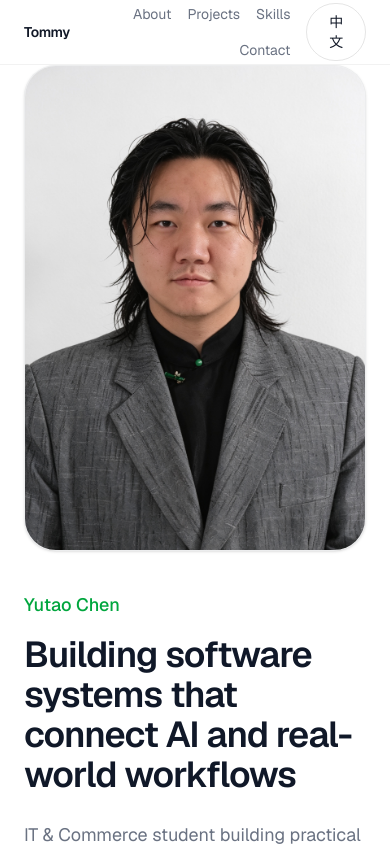
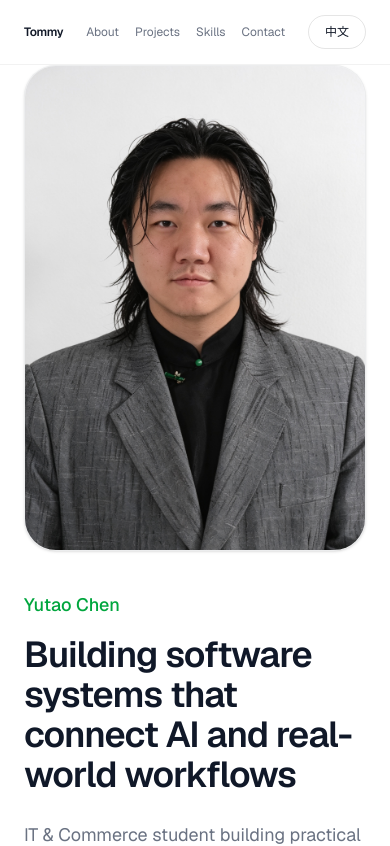
Before and after one commit to Tommy-Eareast/tommy-profile, a Next.js app: page / in a window 390 px wide. Shown: the top 846 px of the page. Built offline with nearby package versions, Linux system fonts and the light colour scheme.

Commit message:
fix: improve mobile experience

```diff
--- a/src/app/layout.tsx
+++ b/src/app/layout.tsx
@@ -1,3 +1,4 @@
+import { LanguageProvider } from "@/lib/LanguageContext";
 import type { Metadata } from "next";
 import { Geist, Geist_Mono } from "next/font/google";
 import "./globals.css";
@@ -35,7 +36,9 @@ export default function RootLayout({
 }>) {
     return (
         <html lang="en">
-            <body className={geistSans.className}>{children}</body>
+            <body className={geistSans.className}>
+                <LanguageProvider>{children}</LanguageProvider>
+            </body>
         </html>
     );
 }
--- /dev/null
+++ b/src/lib/LanguageContext.tsx
@@ -0,0 +1,50 @@
+"use client";
+
+import { createContext, useContext, useMemo, useState } from "react";
+
+import en from "@/messages/en";
+import zh from "@/messages/zh";
+
+type Language = "en" | "zh";
+
+type LanguageContextType = {
+    language: Language;
+    toggleLanguage: () => void;
+    messages: typeof en;
+};
+
+const LanguageContext = createContext<LanguageContextType | undefined>(
+    undefined,
+);
+
+export function LanguageProvider({ children }: { children: React.ReactNode }) {
+    const [language, setLanguage] = useState<Language>("en");
+
+    const toggleLanguage = () => {
+        setLanguage((prev) => (prev === "en" ? "zh" : "en"));
+    };
+
+    const messages = useMemo(() => (language === "en" ? en : zh), [language]);
+
+    return (
+        <LanguageContext.Provider
+            value={{
+                language,
+                toggleLanguage,
+                messages,
+            }}
+        >
+            {children}
+        </LanguageContext.Provider>
+    );
+}
+
+export function useLanguage() {
+    const context = useContext(LanguageContext);
+
+    if (!context) {
+        throw new Error("useLanguage must be used inside LanguageProvider");
+    }
+
+    return context;
+}
--- a/src/lib/useLanguage.ts
+++ /dev/null
@@ -1,18 +0,0 @@
-"use client";
-
-import { useState } from "react";
-
-import en from "@/messages/en";
-import zh from "@/messages/zh";
-
-export default function useLanguage() {
-    const [language, setLanguage] = useState<"en" | "zh">("en");
-
-    const messages = language === "en" ? en : zh;
-
-    return {
-        language,
-        setLanguage,
-        messages,
-    };
-}
--- a/src/sections/Footer.tsx
+++ b/src/sections/Footer.tsx
@@ -4,7 +4,7 @@ export default function Footer() {
     return (
         <footer className="border-t border-black/5 py-8">
             <Container>
-                <div className="flex items-center justify-between text-sm text-gray-400">
+                <div className="flex items-center flex-col justify-between gap-3 sm:flex-row text-sm text-gray-400">
                     <p>© 2026 Tommy</p>
 
                     <a href="#hero" className="transition hover:text-gray-600">
--- a/src/sections/Hero.tsx
+++ b/src/sections/Hero.tsx
@@ -1,8 +1,12 @@
+"use client";
+
+import { useLanguage } from "@/lib/LanguageContext";
 import Button from "@/components/Button";
 import Container from "@/components/Container";
 import Image from "next/image";
 
 export default function Hero() {
+    const { messages } = useLanguage();
     return (
         <section id="hero" className="flex min-h-[90vh] items-center">
             <Container>
@@ -15,7 +19,7 @@ export default function Hero() {
                                 color: "var(--primary-color)",
                             }}
                         >
-                            Yutao Chen
+                            {messages.hero.name}
                         </p>
 
                         <h1 className="mb-6 text-4xl font-semibold tracking-tight text-gray-900 sm:text-5xl lg:text-7xl">
@@ -29,7 +33,7 @@ export default function Hero() {
                             thinking.
                         </p>
 
-                        <div className="flex flex-wrap gap-4">
+                        <div className="flex flex-col gap-3 sm:flex-row sm:flex-wrap">
                             <Button href="#projects">View Projects</Button>
 
                             <Button
--- a/src/sections/Navbar.tsx
+++ b/src/sections/Navbar.tsx
@@ -1,22 +1,22 @@
 "use client";
 
-import useLanguage from "@/lib/useLanguage";
+import { useLanguage } from "@/lib/LanguageContext";
 import Container from "@/components/Container";
 
 export default function Navbar() {
-    const { language, setLanguage, messages } = useLanguage();
+    const { language, toggleLanguage, messages } = useLanguage();
     return (
         <header className="sticky top-0 z-50 border-b border-black/5 bg-white/70 backdrop-blur-xl">
             <Container>
                 <nav className="flex h-16 items-center justify-between gap-4">
                     <a
                         href="#hero"
-                        className="text-sm font-semibold tracking-tight"
+                        className="text-xs sm:text-sm font-semibold tracking-tight"
                     >
                         {messages.nav.name}
                     </a>
 
-                    <ul className="flex flex-wrap items-center justify-end gap-4 text-sm text-gray-500 sm:gap-6">
+                    <ul className="flex flex-wrap items-center justify-end gap-4 text-xs sm:text-sm text-gray-500 sm:gap-6">
                         <li>
                             <a
                                 href="#about"
@@ -51,10 +51,8 @@ export default function Navbar() {
                         </li>
                     </ul>
                     <button
-                        onClick={() =>
-                            setLanguage(language === "en" ? "zh" : "en")
-                        }
-                        className="rounded-full border border-black/10 px-4 py-2 text-sm transition hover:bg-gray-50"
+                        onClick={toggleLanguage}
+                        className="rounded-full border border-black/10 px-4 py-2 text-xs sm:text-sm transition hover:bg-gray-50"
                     >
                         {language === "en" ? "中文" : "EN"}
                     </button>
```
